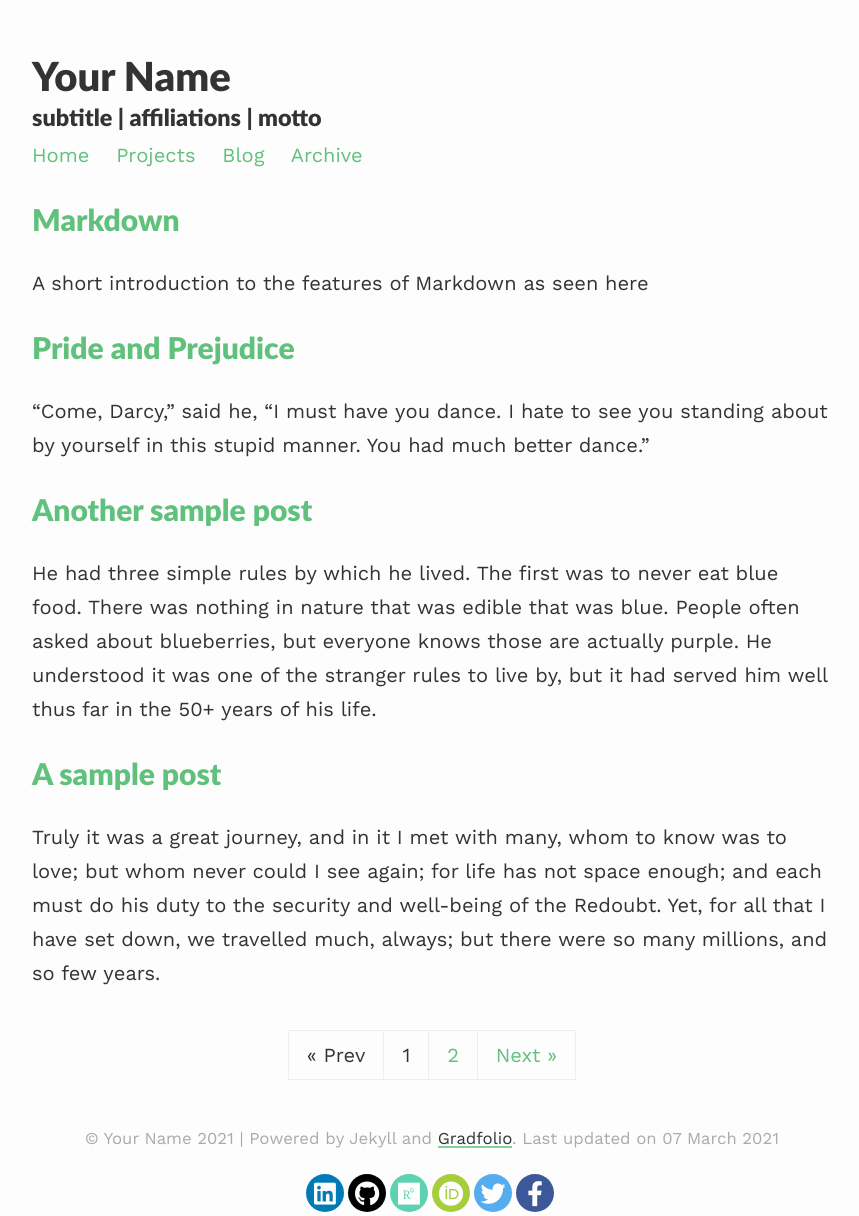
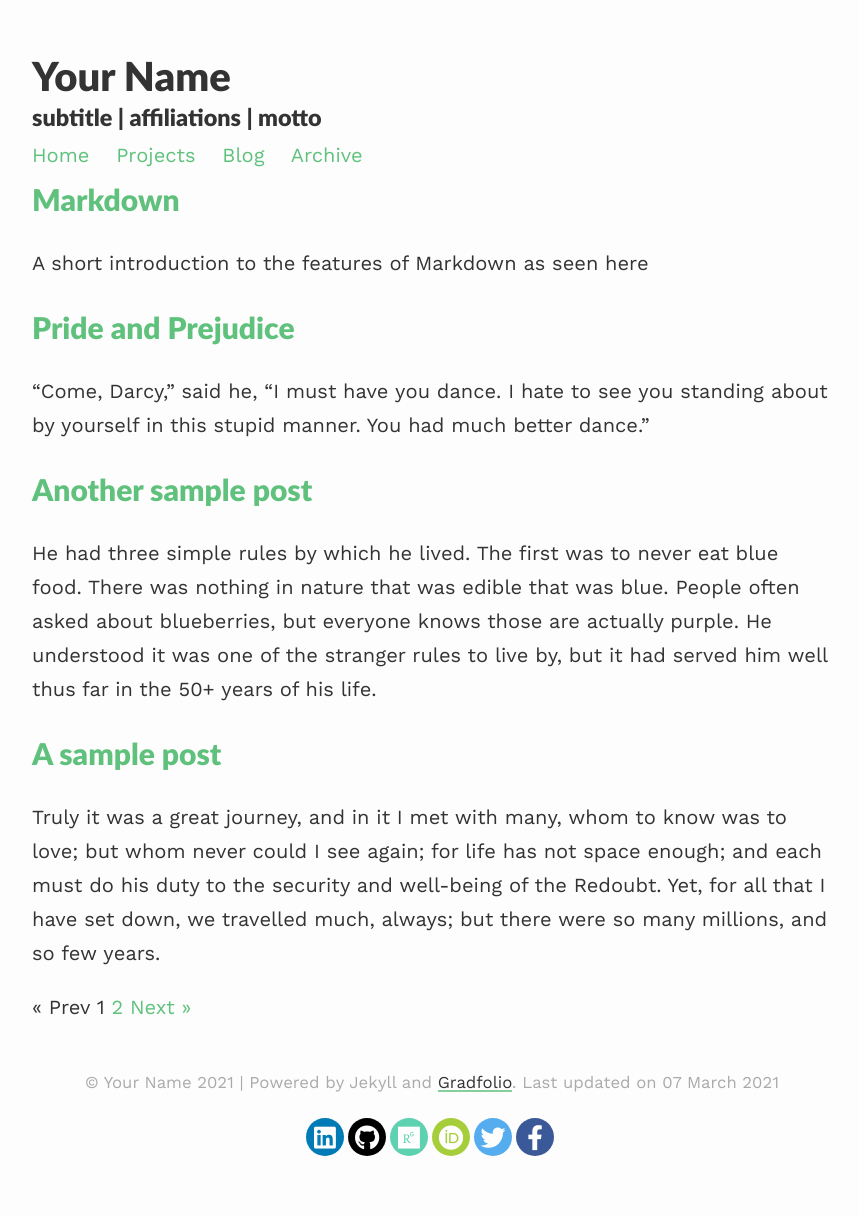
Before and after one commit to jitinnair1/gradfolio, a Jekyll site: the page built from blog/index.html, in a window 1280 px wide. Shown: the whole page, without its empty margins (208-1067 px from the left). Built offline with Jekyll 4.4.1, drawn with Linux system fonts in a browser that asks for light colours; nearby versions of some CDN libraries; the list of posts is cut into pages by our own code; after the commit the page ends 1160 px from its top, so only the background shows below that.

Commit message:
removed old code, redeife palm specs

```diff
--- a/assets/css/_sass/style.scss
+++ b/assets/css/_sass/style.scss
@@ -116,36 +116,6 @@ blockquote {
         }
     }
 
-/* Article list in index/home page */
-.article-list {
-    margin: 1em 0;
-}
-
-/* Pagination style in index/home page */
-
-
-.pagination {
-    margin: 2em 0;
-    text-align: center;
-
-    a {
-      &:hover {
-        background-color: transparent;
-        color: #333;
-      }
-    }
-
-    a, span {
-      padding: 7px 18px;
-      border: 1px solid #eee;
-      margin-left: -4px;
-      margin-right: -4px;
-      background-color: transparent;
-      display: inline-block;
-    }
-}
-
-
 /* Add video class for iframes to make them responsive */
 .video {
     width: 100%;
@@ -158,25 +128,6 @@ blockquote {
     }
 }
 
-// Adding 'Contents' headline to the TOC
-#markdown-toc::before {
-    content: "Contents";
-    font-weight: bold;
-}
-
-
-// Using numbers instead of bullets for listing
-#markdown-toc ul {
-    list-style: decimal;
-}
-
-#markdown-toc {
-    border: 1px solid $brand-color;
-    padding: 1.5em;
-    list-style: decimal;
-    display: inline-block;
-}
-
 /* Horizontal Divider */
 .divider {
     margin: 1em;
--- a/assets/css/main.scss
+++ b/assets/css/main.scss
@@ -7,7 +7,7 @@
 // Width of the content area
 $content-width:    800px;
 $on-phone:         450px;
-$on-palm:          800px;
+$on-palm:          660px;
 $on-laptop:        1000px;
 
 @mixin media-query($device) {
```
